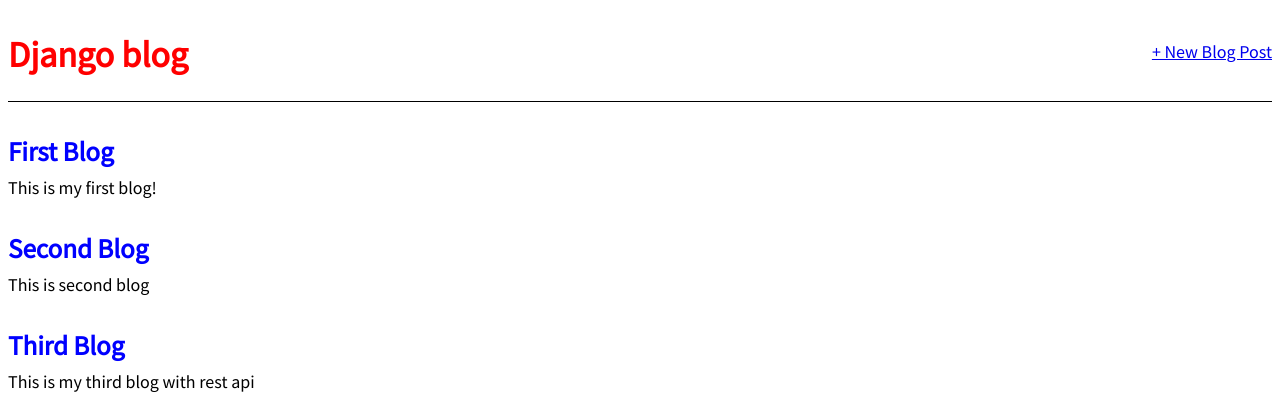
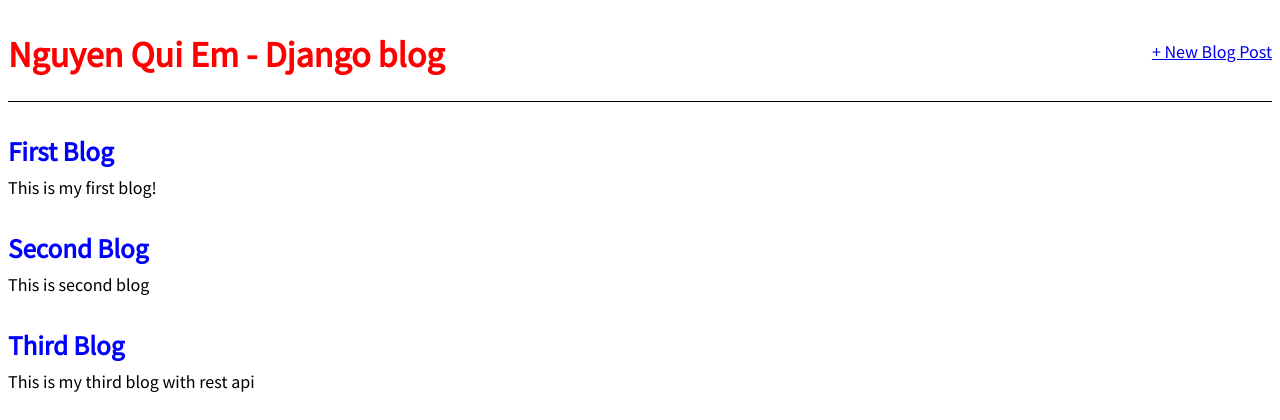
Before and after one commit to nguyenquyem99aipower/blog, a Django app: page / in a window 1280 px wide. Shown: the top 420 px of the page. Run offline with Django 3.2, Linux system fonts and the light colour scheme; data comes from the database, SQL or seed files in the repository.

Commit message:
update h1

```diff
--- a/templates/base.html
+++ b/templates/base.html
@@ -10,7 +10,7 @@
         <div>
             <header>
                 <div class="nav-left">
-                    <h1><a href="{% url 'home' %}">Django blog</a></h1>
+                    <h1><a href="{% url 'home' %}">Nguyen Qui Em - Django blog</a></h1>
                 </div>
                 <div class="nav-right">
                     <a href="{% url 'post_new' %}">+ New Blog Post</a>
```
